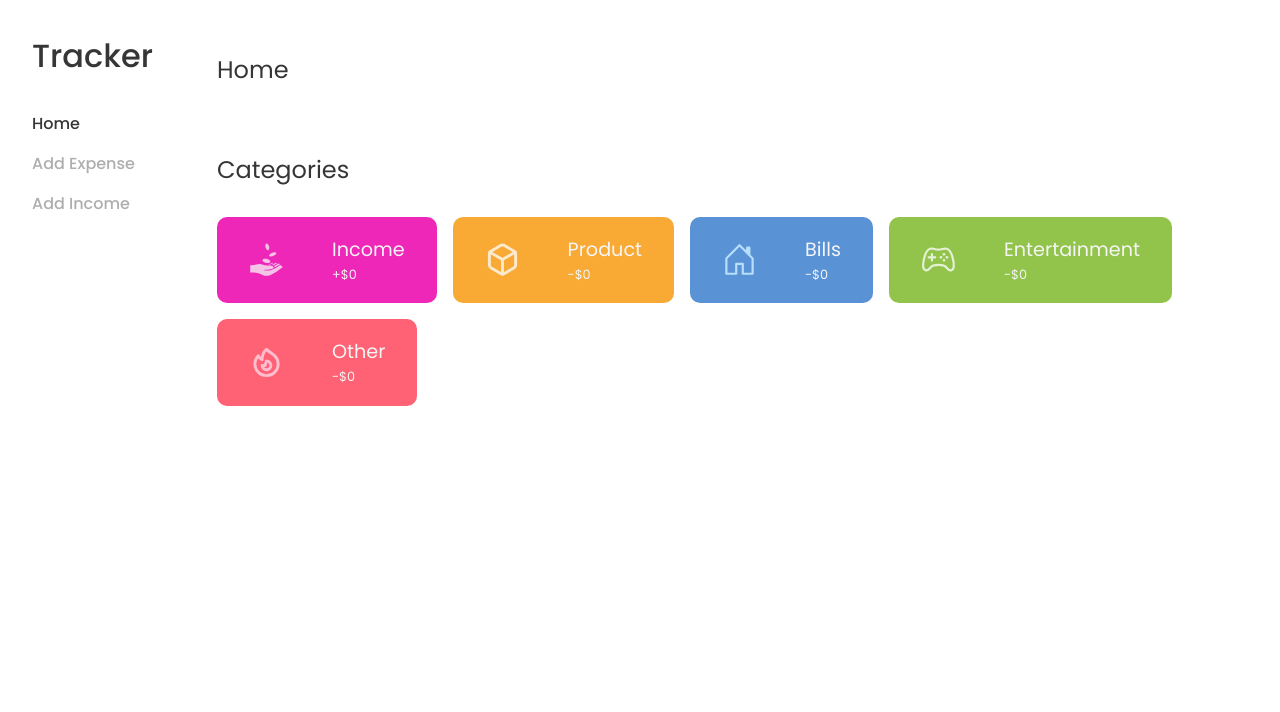
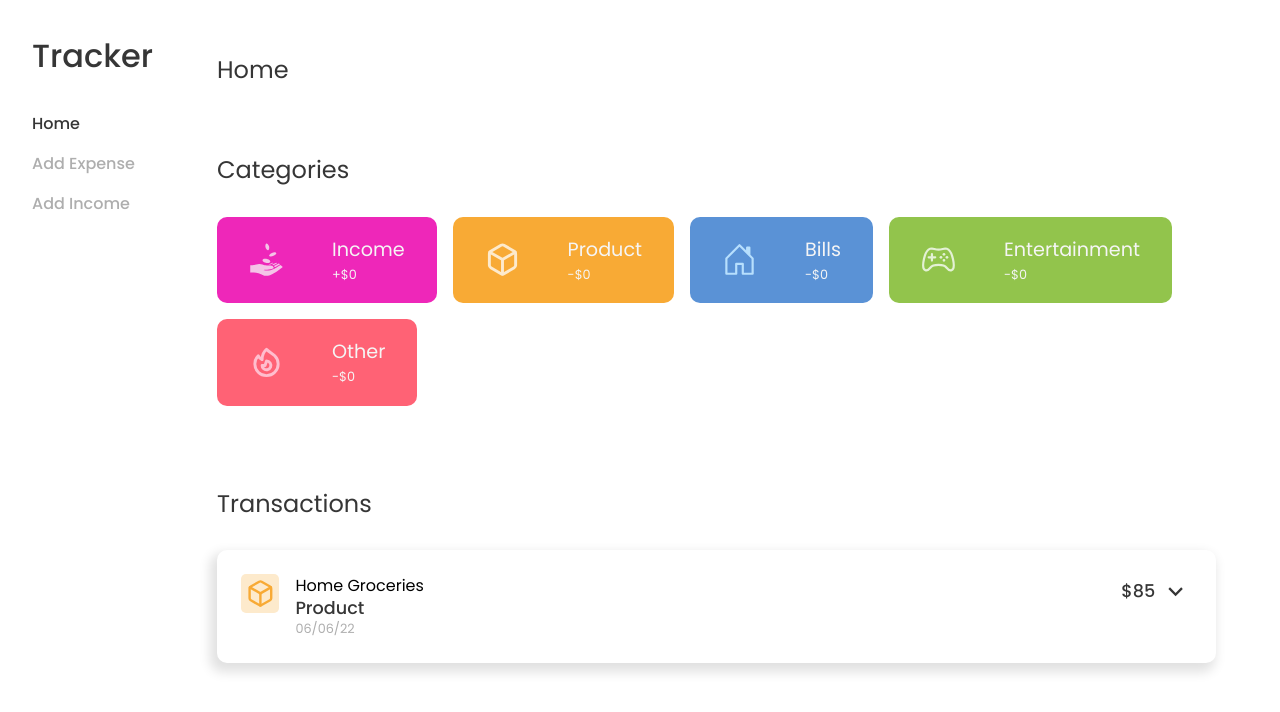
Before and after one commit to am20181012/iteh-react, a React (Create React App) app: page / in a window 1280 px wide. Shown: the top 712 px of the page. Built offline with nearby package versions, Linux system fonts and the light colour scheme.

Commit message:
kreirana i dodata kartica za transakcije (default vrednosti)

```diff
--- a/src/components/Home.jsx
+++ b/src/components/Home.jsx
@@ -4,6 +4,7 @@ import styles from "../styles/Home.module.scss";
 import MainContiner from "./MainContainer";
 import Title from "./Title";
 import CategoryCard from "./CategoryCard";
+import TransactionCard from "./TransactionCard";
 
 const Home = () => {
   return (
@@ -23,6 +24,13 @@ const Home = () => {
             <CategoryCard category="Other" money={0} />
           </div>
         </div>
+
+        <div className={styles.transactions}>
+          <Title>Transactions</Title>
+          <div className={styles.content}>
+            <TransactionCard />
+          </div>
+        </div>
       </div>
     </MainContiner>
   );
--- /dev/null
+++ b/src/components/TransactionCard.jsx
@@ -0,0 +1,124 @@
+import styles from "../styles/TransactionCard.module.scss";
+import { FiBox } from "react-icons/fi";
+import { IoGameControllerOutline } from "react-icons/io5";
+import { BsHouseDoor } from "react-icons/bs";
+import { RiArrowDownSLine, RiArrowUpSLine } from "react-icons/ri";
+import { HiOutlineFire } from "react-icons/hi";
+import { GiReceiveMoney } from "react-icons/gi";
+
+import { useEffect, useState } from "react";
+
+const CategoryIcon = ({ category }) => {
+  const [style, setStyle] = useState({});
+  const categoryStyle = () => {
+    switch (category) {
+      default: {
+        return {
+          background: "#ee27b9",
+          icon: <GiReceiveMoney />,
+          color: "#f4c4e7",
+          sign: "+",
+        };
+      }
+      case "Product": {
+        return {
+          background: "#fdeacc",
+          icon: <FiBox />,
+          color: "#f8aa35",
+          sign: "-",
+        };
+      }
+
+      case "Entertainment": {
+        return {
+          background: "#e4f1d5",
+          icon: <IoGameControllerOutline />,
+          color: "#92c44c",
+          sign: "-",
+        };
+      }
+
+      case "Bills": {
+        return {
+          background: "#b7dffd",
+          icon: <BsHouseDoor />,
+          color: "#5a92d6",
+          sign: "-",
+        };
+      }
+
+      case "Other": {
+        return {
+          background: "#ffbece",
+          icon: <HiOutlineFire />,
+          color: "#ff6275",
+          sign: "-",
+        };
+      }
+    }
+  };
+
+  useEffect(() => {
+    setStyle(categoryStyle());
+  }, [category]);
+  return (
+    <div
+      className={styles.iconContainer}
+      style={{ background: style.background, color: style.color }}
+    >
+      {style.icon}
+    </div>
+  );
+};
+
+CategoryIcon.defaultProps = {
+  category: "Product",
+};
+
+const TransactionCard = ({ category, date, money, description, title }) => {
+  const [visible, setVisible] = useState(false);
+  return (
+    <div className={styles.container}>
+      <div className={styles.inner}>
+        {/* INFO */}
+        <div className={styles.info}>
+          <CategoryIcon category={category} />
+          <div className={styles.categoryContainer}>
+            <span className={styles.title}>{title}</span>
+            <span className={styles.category}>{category}</span>
+            <span className={styles.date}>{date}</span>
+            <div
+              className={`${visible ? styles.descriptionActive : undefined} ${
+                styles.description
+              }`}
+            >
+              <p>{description}</p>
+            </div>
+          </div>
+        </div>
+
+        {/* MONEY */}
+        <div className={styles.moneyContainer}>
+          <span>{`$${money}`}</span>
+          <div
+            className={styles.iconContainer}
+            onClick={() => setVisible(!visible)}
+            style={description ? {} : { opacity: 0, pointerEvents: "none" }}
+          >
+            {visible ? <RiArrowUpSLine /> : <RiArrowDownSLine />}
+          </div>
+        </div>
+      </div>
+    </div>
+  );
+};
+
+TransactionCard.defaultProps = {
+  category: "Product",
+  date: "06/06/22",
+  title: "Home Groceries",
+  description: "Some things for our kitchen",
+  money: 85,
+};
+
+export default TransactionCard;
--- a/src/styles/Home.module.scss
+++ b/src/styles/Home.module.scss
@@ -18,3 +18,11 @@
 .categories {
     margin-bottom: 4rem;
 }
+
+.transactions {
+    .content {
+        display: flex;
+        flex-direction: column;
+        gap: 2rem;
+    }
+}
--- /dev/null
+++ b/src/styles/TransactionCard.module.scss
@@ -0,0 +1,114 @@
+.iconContainer {
+    display: flex;
+    padding: 0.3rem;
+    border-radius: 5px;
+    svg {
+        --svg-size: 1.8rem;
+        width: var(--svg-size);
+        height: var(--svg-size);
+    }
+}
+
+.container {
+    width: 100%;
+    -webkit-box-shadow: -4px 6px 12px 3px rgba(0, 0, 0, 0.12);
+    box-shadow: -4px 6px 12px 3px rgba(0, 0, 0, 0.12);
+    border-radius: 10px;
+    padding: 1.5rem;
+    height: max-content;
+    transition: height 200ms ease-in-out;
+}
+
+.inner {
+    display: flex;
+    align-items: flex-start;
+    @media screen and (max-width: 480px) {
+        flex-direction: column;
+        gap: 1rem;
+    }
+
+    .info {
+        display: flex;
+        align-items: flex-start;
+
+        gap: 1rem;
+        width: 100%;
+
+        .categoryContainer {
+            display: flex;
+            flex-direction: column;
+            width: 100%;
+
+            .title {
+                font-size: 1rem;
+                font-weight: 400;
+                &::first-letter {
+                    text-transform: capitalize;
+                }
+            }
+
+            .category {
+                color: var(--color-active);
+                font-size: 1.1rem;
+                font-weight: 500;
+                line-height: 1.2;
+            }
+            .date {
+                font-size: 0.8rem;
+                color: var(--color-inactive);
+            }
+
+            .description {
+                height: 0;
+                transition: all ease-in-out 0.2s;
+                z-index: -1;
+                p {
+                    opacity: 0;
+                }
+            }
+
+            .descriptionActive {
+                margin-top: 1.2rem;
+                height: auto;
+                p {
+                    transition: opacity ease-in-out 300ms;
+                    transition-delay: 200ms;
+                    opacity: 1;
+                }
+            }
+        }
+    }
+
+    .moneyContainer {
+        display: flex;
+        align-items: center;
+        gap: 0.2rem;
+
+        @media screen and (max-width: 480px) {
+            width: 100%;
+            justify-content: space-between;
+        }
+
+        span {
+            color: var(--color-active);
+            font-size: 1.1rem;
+            font-weight: 500;
+        }
+        .iconContainer {
+            display: flex;
+            color: var(--color-active);
+            cursor: pointer;
+            padding: 0.2rem;
+            border-radius: 50%;
+            transition: background 200ms ease-in-out;
+            &:hover {
+                background: lightgrey;
+            }
+            svg {
+                --svg-size: 1.7rem;
+                width: var(--svg-size);
+                height: var(--svg-size);
+            }
+        }
+    }
+}
```
